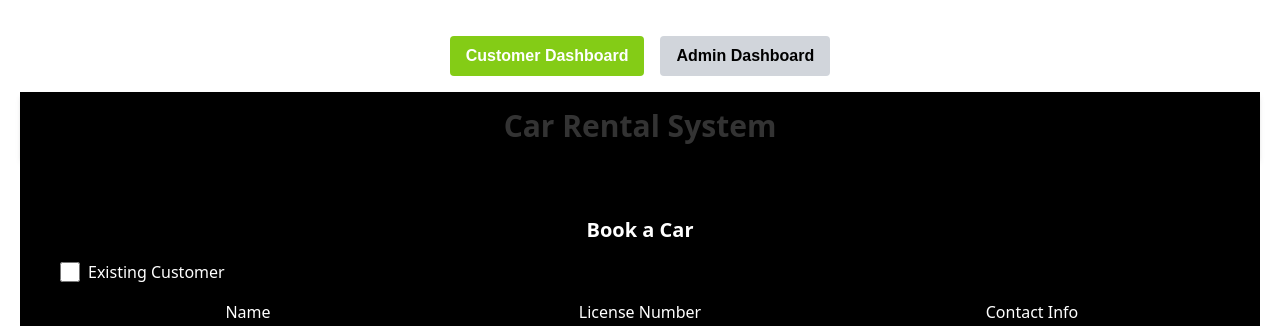
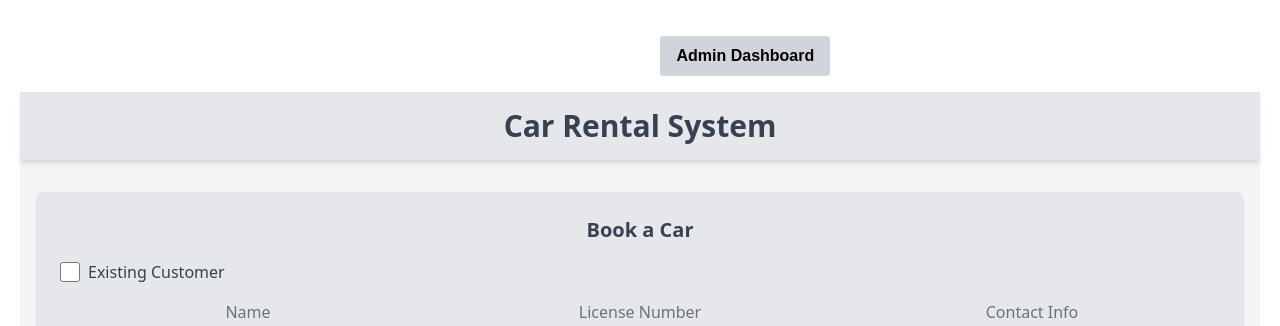
Before and after one commit to nikini07/carRentalManagementSystem-v2, a React (Vite) app in the folder frontend/: page / in a window 1280 px wide. Shown: the top 326 px of the page. Built offline with nearby package versions, Linux system fonts and the light colour scheme; no server answers.

Commit message:
Update tailwind.config.js

```diff
--- a/frontend/tailwind.config.js
+++ b/frontend/tailwind.config.js
@@ -6,7 +6,15 @@ module.exports = {
   theme: {
     extend: {
       colors: {
-        'slate-850': '#1E293B', // Custom shade for alternating table rows
+        'lime': '#A3E635',
+        'lime-dark': '#84CC16',
+        'neutral-white': '#F5F5F5',
+        'neutral-gray-light': '#E5E7EB',
+        'neutral-gray-medium': '#6B7280',
+        'neutral-gray-600': '#4B5563',
+        'neutral-gray-dark': '#374151',
+        'red-accent': '#EF4444',
+        'red-accent-600': '#DC2626',
       },
     },
   },
```
